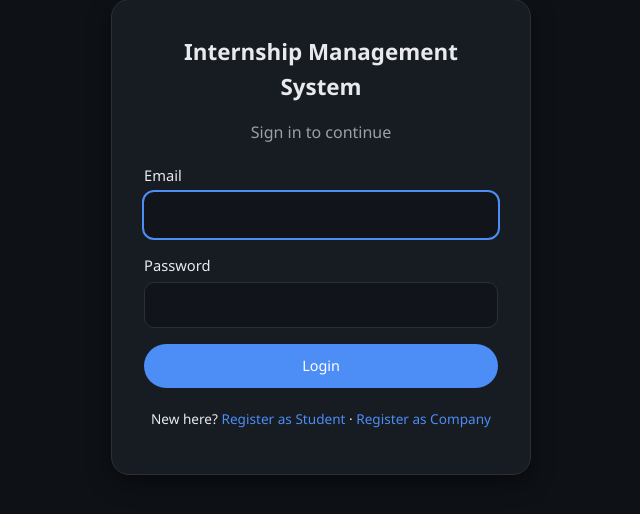
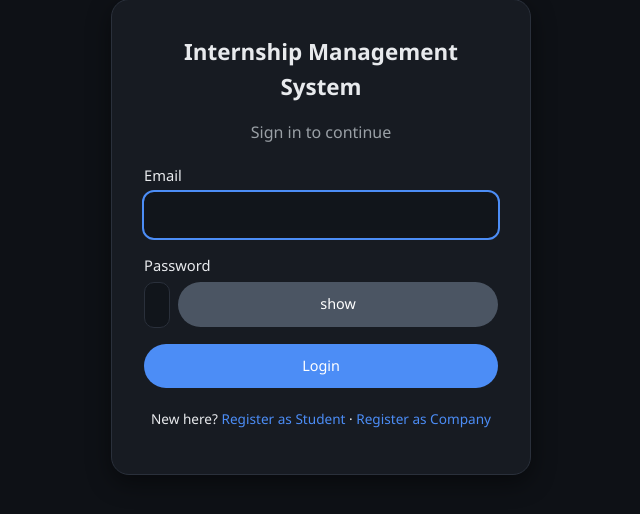
Before and after one commit to Atharsh26/Internship-Management-System, a Spring Boot app: page /login in a window 1280 px wide. Shown: the part 163-677 px from the top of the page, without its empty margins (319-959 px from the left). Run offline with Spring Boot 4, Linux system fonts and the light colour scheme; some of the project's set-up classes (security, data sources, template engines, error pages and the like) are left out, and stand-ins take their place; some libraries are stand-ins or nearby versions; some web fonts are replaced.

Commit message:
Implement password visibility toggle in login form
Added a button to toggle password visibility in the login form.

```diff
--- a/src/main/resources/templates/login.html
+++ b/src/main/resources/templates/login.html
@@ -13,7 +13,30 @@
       <div class="form-group"><label for="username">Email</label>
         <input type="email" id="username" name="username" required autofocus></div>
       <div class="form-group"><label for="password">Password</label>
-        <input type="password" id="password" name="password" required></div>
+        <div style="display: flex; gap: 8px; align-items: center;">
+        <input type="password" id="password" name="password" required style="flex: 1;">
+
+        <button type="button" class="btn btn-gray" id="togglePassword" onclick="togglePasswordVisibility()">
+            show
+        </button>
+    </div>
+</div>
+
+<script>
+    function togglePasswordVisibility() {
+        const password = document.getElementById("password");
+        const button = document.getElementById("togglePassword");
+
+        if (password.type === "password") {
+            password.type = "text";
+            button.textContent = "Hide";
+        } else {
+            password.type = "password";
+            button.textContent = "Show";
+        }
+    }
+</script>
+
       <button type="submit" class="btn">Login</button>
     </form>
     <p class="small" style="text-align:center;margin-top:1.2rem">
```
